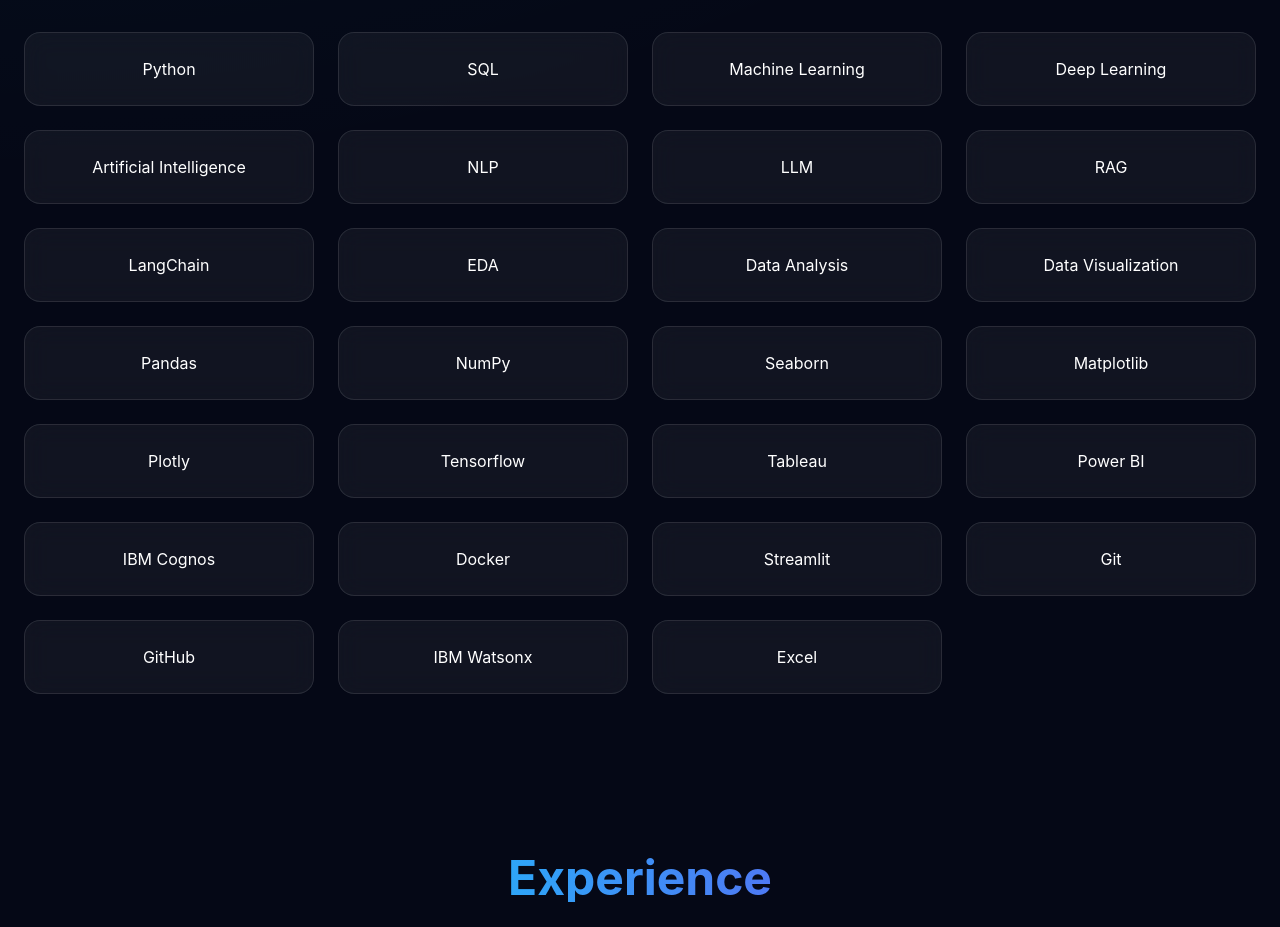
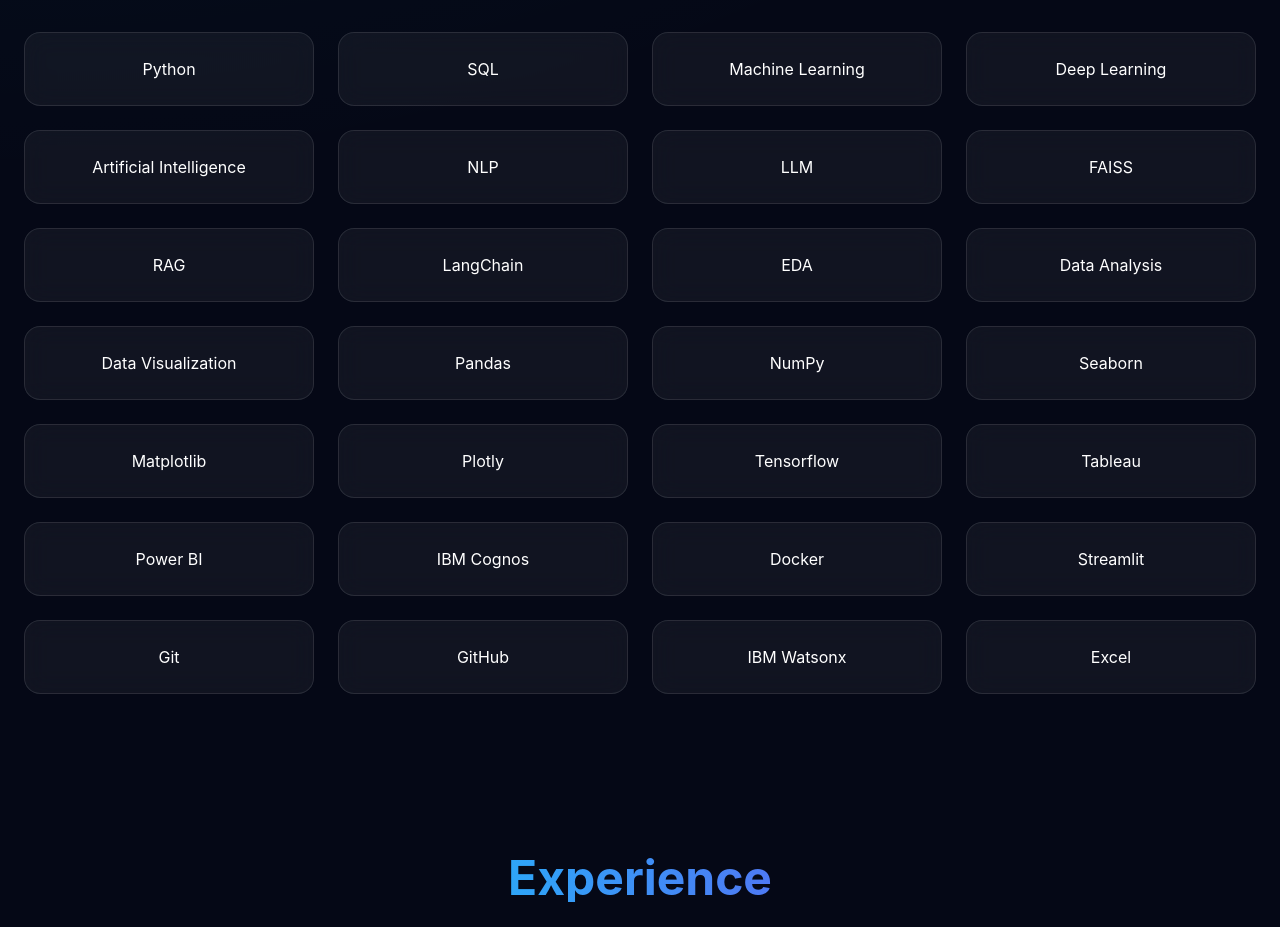
Before and after one commit to ms00000ms0000/Personal_Portfolio, a React (Vite) app: page / in a window 1280 px wide. Shown: the part 1760-2687 px from the top of the page. Built offline with nearby package versions, Linux system fonts and the light colour scheme.

Commit message:
Added new skills

```diff
--- a/src/constants/data.js
+++ b/src/constants/data.js
@@ -33,6 +33,7 @@
   "Artificial Intelligence",
   "NLP",
   "LLM",
+  "FAISS",
   "RAG",
   "LangChain",
   "EDA",
```
